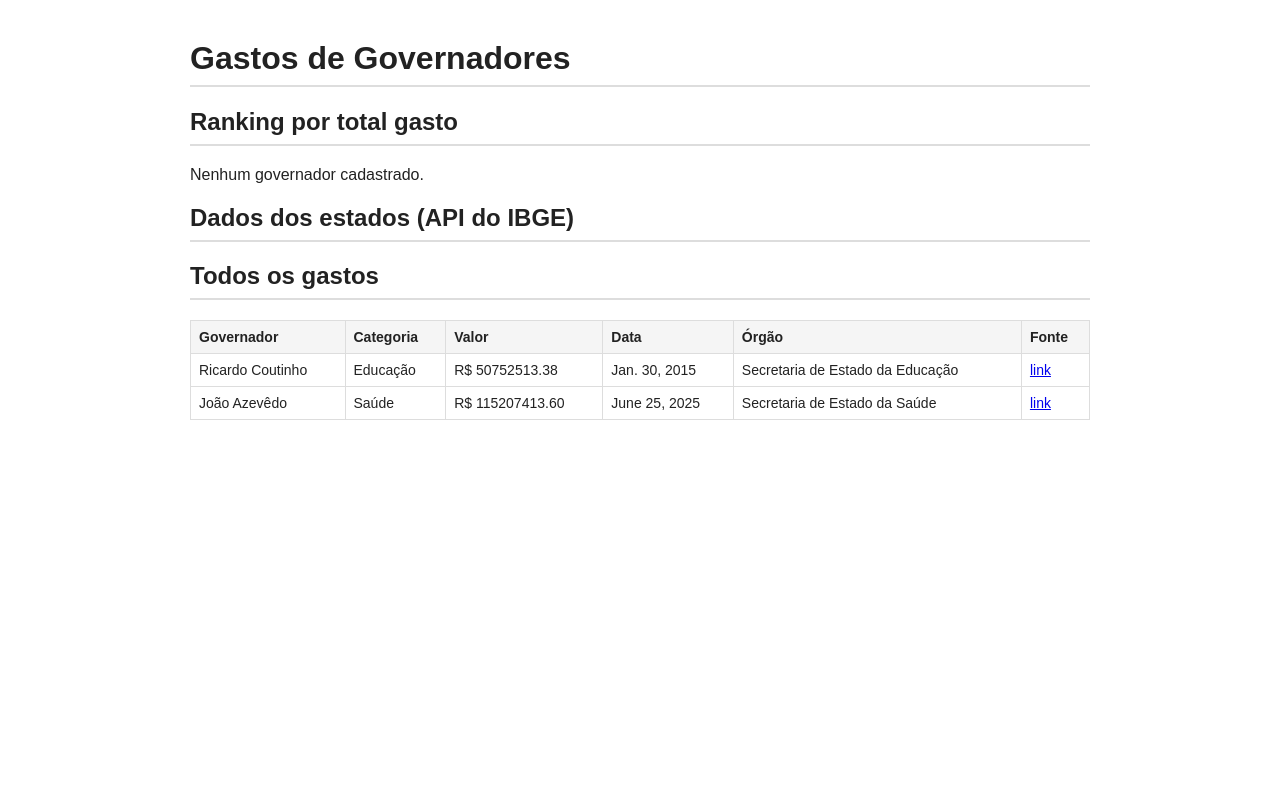
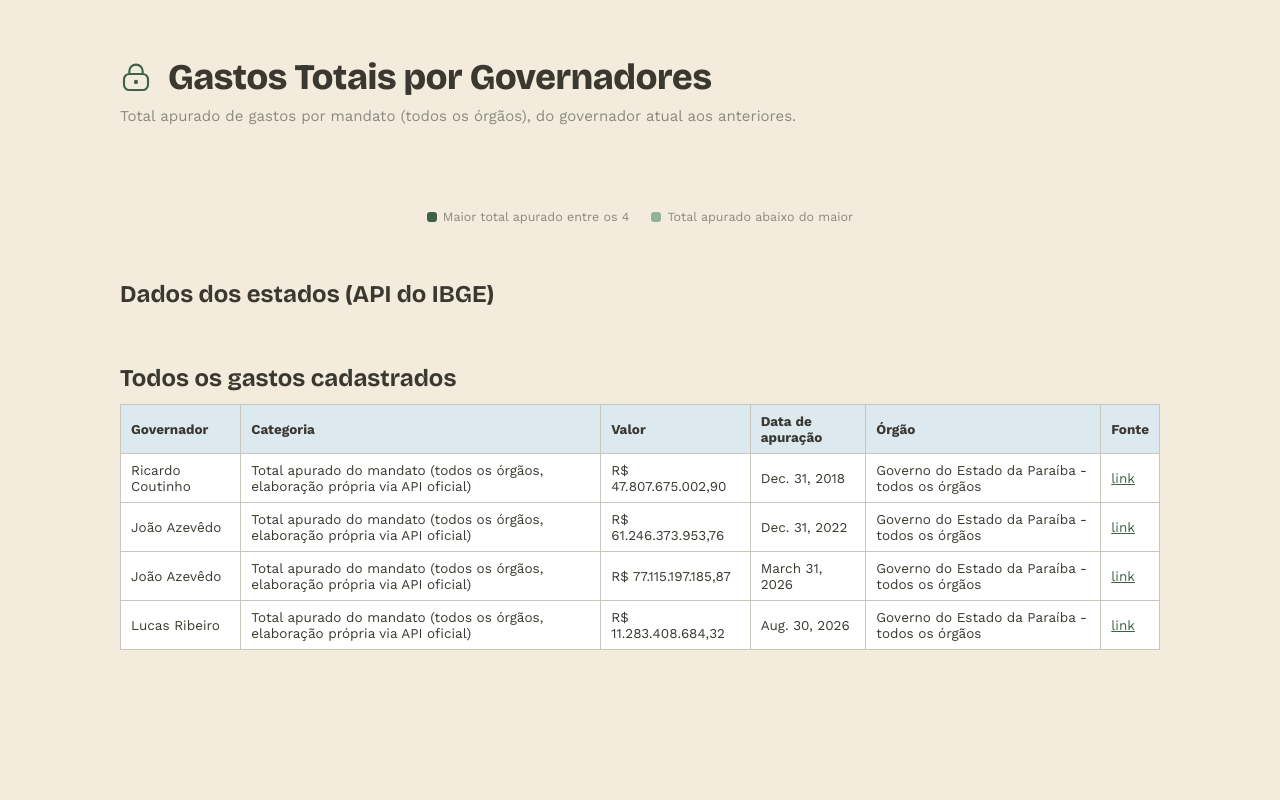
Before and after one commit to GuilhermePDD/wsBackendFabricaDeSoftware26.2, a Django app: template gastos_politicos/templates/gastos_politicos/painel.html in a window 1280 px wide. Run offline with Django 5.2, Linux system fonts and the light colour scheme; the template is opened without the code that fills it: values that come from a table or form of the project are taken from there, others are empty; data comes from the database, SQL or seed files in the repository; parts of the project's set-up code (start-up, migrations or seed data) failed here and were passed over.

Commit message:
feat: substitui amostra por total real apurado do mandato e redesenha painel
- soma valorEmpenhado de todos os orgaos/meses de cada mandato via API oficial
- aumenta max_digits do campo valor para caber totais em bilhoes
- reordena painel (governador atual primeiro, depois mandatos anteriores)
- filtros de formatacao monetaria em pt-BR (brl, brl_compacto)
- icone de porquinho e valor exato ao passar o mouse, tudo em CSS

```diff
--- a/gastos_politicos/models.py
+++ b/gastos_politicos/models.py
@@ -19,7 +19,7 @@
         related_name="gastos",
     )
     categoria = models.CharField(max_length=100)
-    valor = models.DecimalField(max_digits=12, decimal_places=2)
+    valor = models.DecimalField(max_digits=14, decimal_places=2)
     data = models.DateField()
     orgao = models.CharField(max_length=150)
     fonte_url = models.URLField()
--- a/gastos_politicos/templates/gastos_politicos/painel.html
+++ b/gastos_politicos/templates/gastos_politicos/painel.html
@@ -1,80 +1,139 @@
+{% load gastos_extras %}
 <!DOCTYPE html>
 <html lang="pt-br">
 <head>
     <meta charset="UTF-8">
-    <title>Gastos de Governadores</title>
+    <title>Gastos Totais por Governadores</title>
+    <link rel="preconnect" href="https://fonts.googleapis.com">
+    <link rel="preconnect" href="https://fonts.gstatic.com" crossorigin>
+    <link href="https://fonts.googleapis.com/css2?family=Bricolage+Grotesque:wght@600;700;800&family=Work+Sans:wght@400;500;600;700&display=swap" rel="stylesheet">
     <style>
-        body {
-            font-family: Arial, sans-serif;
-            max-width: 900px;
-            margin: 40px auto;
-            padding: 0 20px;
-            color: #222;
-            background: #fff;
+        :root {
+            --beige: #F3ECDD;
+            --blue: #DCEAF0;
+            --blue-line: #B9D2DC;
+            --green: #55805F;
+            --green-deep: #3E6248;
+            --green-soft: #8FB49A;
+            --gray: #8B8981;
+            --gray-line: #C9C6BB;
+            --ink: #3A382F;
         }
-        h1, h2 {
-            border-bottom: 2px solid #ddd;
-            padding-bottom: 8px;
+        * { box-sizing: border-box; }
+        body { margin: 0; font-family: 'Work Sans', sans-serif; background: var(--beige); color: var(--ink); }
+        a { color: var(--green-deep); }
+        a:hover { color: var(--green); }
+        .page { min-height: 100vh; padding: 56px 40px 72px; }
+        .header { display: flex; align-items: center; gap: 16px; max-width: 1040px; margin: 0 auto 8px; }
+        .header h1 {
+            font-family: 'Bricolage Grotesque', sans-serif;
+            font-weight: 800; font-size: 36px; margin: 0; letter-spacing: -0.01em;
         }
-        .barra-linha {
-            display: flex;
-            align-items: center;
-            margin: 10px 0;
+        .subtitle { max-width: 1040px; margin: 0 auto 44px; color: var(--gray); font-size: 15px; }
+        .cards-row {
+            max-width: 1040px; margin: 0 auto; display: flex; gap: 24px;
+            flex-wrap: wrap; justify-content: center; align-items: flex-start;
         }
-        .barra-nome {
-            width: 220px;
-            font-size: 14px;
+        .card {
+            background: var(--blue); border: 2px solid var(--blue-line); border-radius: 22px;
+            padding: 26px 22px 22px; width: 220px; display: flex; flex-direction: column;
+            align-items: center; gap: 14px; text-align: center;
         }
-        .barra-fundo {
-            flex: 1;
-            background: #eee;
-            border-radius: 4px;
-            overflow: hidden;
+        .card.atual { border-color: var(--green); box-shadow: 0 0 0 3px rgba(85, 128, 95, 0.18); }
+        .badge {
+            font-size: 11px; font-weight: 700; letter-spacing: 0.08em; text-transform: uppercase;
+            padding: 5px 12px; border-radius: 999px; color: #fff; background: var(--gray);
         }
-        .barra-preenchida {
-            background: #2b6cb0;
-            color: white;
-            padding: 4px 8px;
-            font-size: 13px;
-            white-space: nowrap;
+        .badge.atual { background: var(--green); }
+        .badge.maior { background: var(--green-deep); }
+        .nome { font-family: 'Bricolage Grotesque', sans-serif; font-weight: 700; font-size: 18px; margin: 0; line-height: 1.15; }
+        .meta { font-size: 12.5px; color: var(--gray); margin: -8px 0 0; }
+        .cofre {
+            width: 116px; height: 128px; border-radius: 30px; background: #fff;
+            border: 3px solid var(--gray-line); position: relative; overflow: hidden;
         }
-        table {
-            width: 100%;
-            border-collapse: collapse;
-            margin-top: 10px;
+        .cofre-fill { position: absolute; bottom: 0; left: 0; right: 0; border-radius: 18px 18px 0 0; z-index: 1; }
+        .cofre-fill.maior { background: linear-gradient(180deg, #6FA07A, var(--green-deep)); }
+        .cofre-fill.menor { background: linear-gradient(180deg, var(--green-soft), #6B9679); }
+        .cofre-vazio-nota {
+            position: absolute; inset: 0; display: flex; align-items: center; justify-content: center;
+            font-size: 10.5px; color: var(--gray); padding: 8px; text-align: center; line-height: 1.3; z-index: 1;
         }
-        th, td {
-            border: 1px solid #ddd;
-            padding: 8px;
-            text-align: left;
-            font-size: 14px;
+        .total-wrap {
+            font-family: 'Bricolage Grotesque', sans-serif; font-weight: 700; font-size: 15px;
+            margin: 0; cursor: default;
         }
-        th {
-            background: #f5f5f5;
+        .total-wrap.maior { color: var(--green-deep); }
+        .total-wrap .exato { display: none; }
+        .cofre:hover ~ .total-wrap .simplificado { display: none; }
+        .cofre:hover ~ .total-wrap .exato { display: inline; }
+        .cofre { cursor: default; }
+        .legenda {
+            max-width: 1040px; margin: 40px auto 0; display: flex; gap: 22px;
+            justify-content: center; flex-wrap: wrap; font-size: 12.5px; color: var(--gray);
         }
-        .erro {
-            color: #b00020;
+        .legenda span { display: inline-flex; align-items: center; gap: 6px; }
+        .ponto { width: 10px; height: 10px; border-radius: 3px; display: inline-block; }
+        .ponto.maior { background: var(--green-deep); }
+        .ponto.menor { background: var(--green-soft); }
+        h2 { max-width: 1040px; margin: 56px auto 12px; font-family: 'Bricolage Grotesque', sans-serif; }
+        .ibge { max-width: 1040px; margin: 0 auto; }
+        table { width: 100%; max-width: 1040px; margin: 12px auto 0; border-collapse: collapse; background: #fff; }
+        th, td { border: 1px solid var(--gray-line); padding: 8px 10px; text-align: left; font-size: 13.5px; }
+        th { background: var(--blue); }
+        .erro { color: #b00020; }
+        @media (max-width: 640px) {
+            .page { padding: 40px 20px 56px; }
+            .header h1 { font-size: 28px; }
         }
     </style>
 </head>
 <body>
-    <h1>Gastos de Governadores</h1>
+    <div class="page">
+        <div class="header">
+            <svg width="32" height="32" viewBox="0 0 24 24" fill="none" xmlns="http://www.w3.org/2000/svg">
+                <rect x="3" y="9" width="18" height="12" rx="4" stroke="#3E6248" stroke-width="1.6"/>
+                <path d="M7 9V7a5 5 0 0 1 10 0v2" stroke="#3E6248" stroke-width="1.6" stroke-linecap="round"/>
+                <circle cx="12" cy="15" r="1.6" fill="#3E6248"/>
+            </svg>
+            <h1>Gastos Totais por Governadores</h1>
+        </div>
+        <p class="subtitle">Total apurado de gastos por mandato (todos os órgãos), do governador atual aos anteriores.</p>
 
-    <h2>Ranking por total gasto</h2>
+        <div class="cards-row">
             {% for item in ranking %}
-        <div class="barra-linha">
-            <div class="barra-nome">{{ item.governador.nome }} ({{ item.governador.estado }})</div>
-            <div class="barra-fundo">
-                <div class="barra-preenchida" style="width: {{ item.pct }}%;">
-                    R$ {{ item.total|floatformat:2 }}
+            <div class="card {% if item.governador.fim_mandato is None %}atual{% endif %}">
+                {% if item.governador.fim_mandato is None %}
+                    <div class="badge atual">Governador atual</div>
+                {% elif item.eh_maior %}
+                    <div class="badge maior">Maior gasto</div>
+                {% else %}
+                    <div class="badge">Mandato anterior</div>
+                {% endif %}
+                <p class="nome">{{ item.governador.nome }}</p>
+                <p class="meta">{{ item.governador.partido }} · {{ item.governador.inicio_mandato|date:"Y" }}–{% if item.governador.fim_mandato %}{{ item.governador.fim_mandato|date:"Y" }}{% else %}atual{% endif %}</p>
+                <div class="cofre">
+                    {% if item.sem_dados %}
+                        <div class="cofre-vazio-nota">Sem gastos<br>apurados ainda</div>
+                    {% else %}
+                        <div class="cofre-fill {% if item.eh_maior %}maior{% else %}menor{% endif %}" style="height: {{ item.pct }}%;"></div>
+                    {% endif %}
                 </div>
+                <p class="total-wrap {% if item.eh_maior %}maior{% endif %}">
+                    <span class="simplificado">R$ {{ item.total|brl_compacto }}</span>
+                    <span class="exato">R$ {{ item.total|brl }}</span>
+                </p>
             </div>
+            {% endfor %}
         </div>
-    {% empty %}
-        <p>Nenhum governador cadastrado.</p>
-    {% endfor %}
+
+        <div class="legenda">
+            <span><i class="ponto maior"></i> Maior total apurado entre os 4</span>
+            <span><i class="ponto menor"></i> Total apurado abaixo do maior</span>
+        </div>
 
         <h2>Dados dos estados (API do IBGE)</h2>
+        <div class="ibge">
             {% for info in estados_info %}
                 {% if info.erro %}
                     <p class="erro">{{ info.sigla }}: {{ info.erro }}</p>
@@ -82,14 +141,15 @@
                     <p><strong>{{ info.nome }}</strong> ({{ info.sigla }}) — Região: {{ info.regiao.nome }}</p>
                 {% endif %}
             {% endfor %}
+        </div>
 
-    <h2>Todos os gastos</h2>
+        <h2>Todos os gastos cadastrados</h2>
         <table>
             <tr>
                 <th>Governador</th>
                 <th>Categoria</th>
                 <th>Valor</th>
-            <th>Data</th>
+                <th>Data de apuração</th>
                 <th>Órgão</th>
                 <th>Fonte</th>
             </tr>
@@ -97,12 +157,13 @@
             <tr>
                 <td>{{ gasto.governador.nome }}</td>
                 <td>{{ gasto.categoria }}</td>
-            <td>R$ {{ gasto.valor }}</td>
+                <td>R$ {{ gasto.valor|brl }}</td>
                 <td>{{ gasto.data }}</td>
                 <td>{{ gasto.orgao }}</td>
                 <td><a href="{{ gasto.fonte_url }}" target="_blank">link</a></td>
             </tr>
             {% endfor %}
         </table>
+    </div>
 </body>
 </html>
--- /dev/null
+++ b/gastos_politicos/templatetags/gastos_extras.py
@@ -0,0 +1,24 @@
+from django import template
+
+register = template.Library()
+
+
+@register.filter
+def brl(valor):
+    """Formata um número no padrão monetário brasileiro: 1.234.567,89"""
+    texto = f"{float(valor):,.2f}"
+    texto = texto.replace(",", "X").replace(".", ",").replace("X", ".")
+    return texto
+
+
+@register.filter
+def brl_compacto(valor):
+    """Formata um número de forma resumida: 77.11B, 4.20M, 850.00K"""
+    valor = float(valor)
+    if valor >= 1_000_000_000:
+        return f"{valor / 1_000_000_000:.2f}B"
+    if valor >= 1_000_000:
+        return f"{valor / 1_000_000:.2f}M"
+    if valor >= 1_000:
+        return f"{valor / 1_000:.2f}K"
+    return f"{valor:.2f}"
```
Also changed, not shown: gastos_politicos/views.py (+15 -7 lines), gastos_politicos/migrations/0004_alter_gasto_valor.py (added), gastos_politicos/migrations/0005_totais_reais_mandato.py (added), gastos_politicos/templatetags/__init__.py (added). Lines whose indentation alone changed are shown as unchanged.
